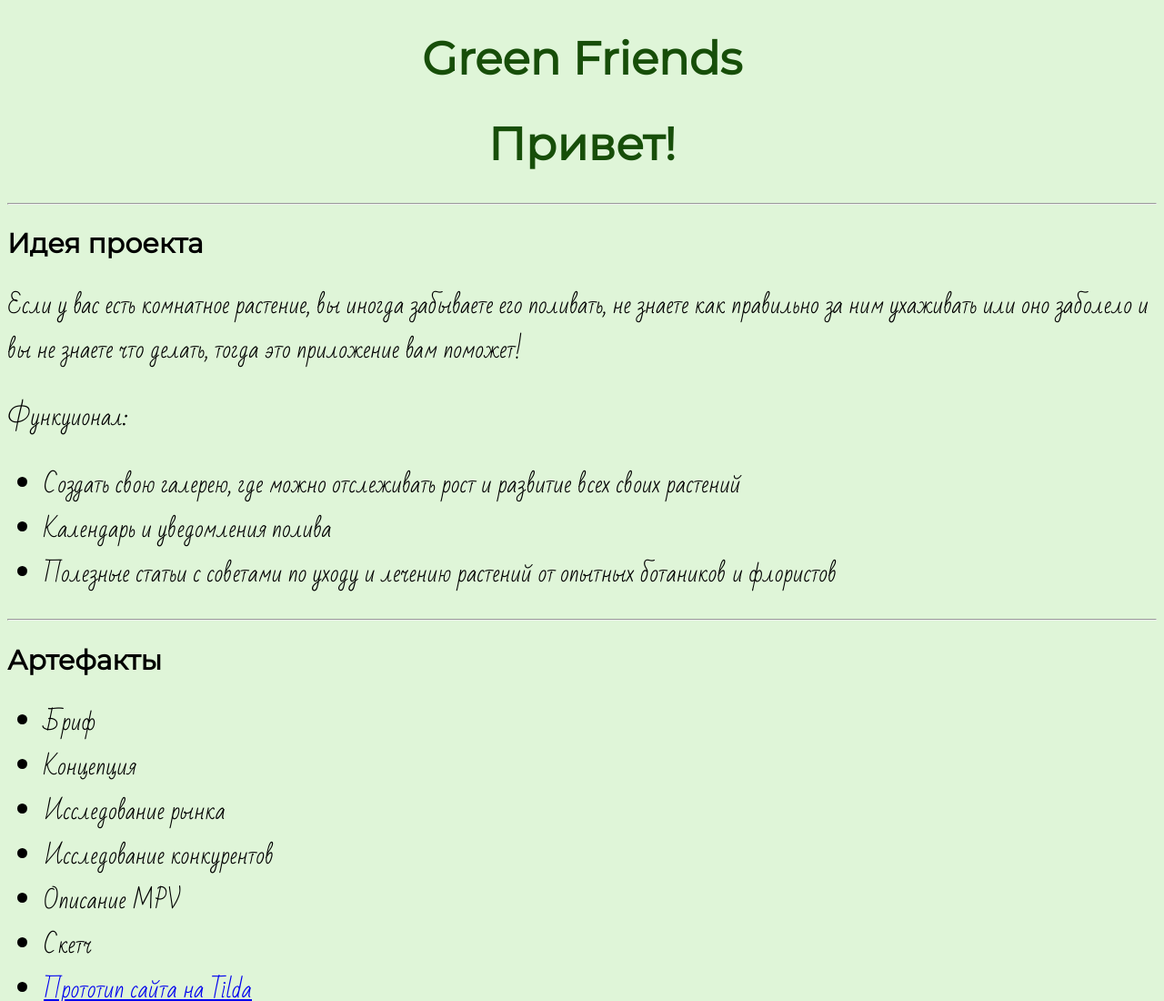
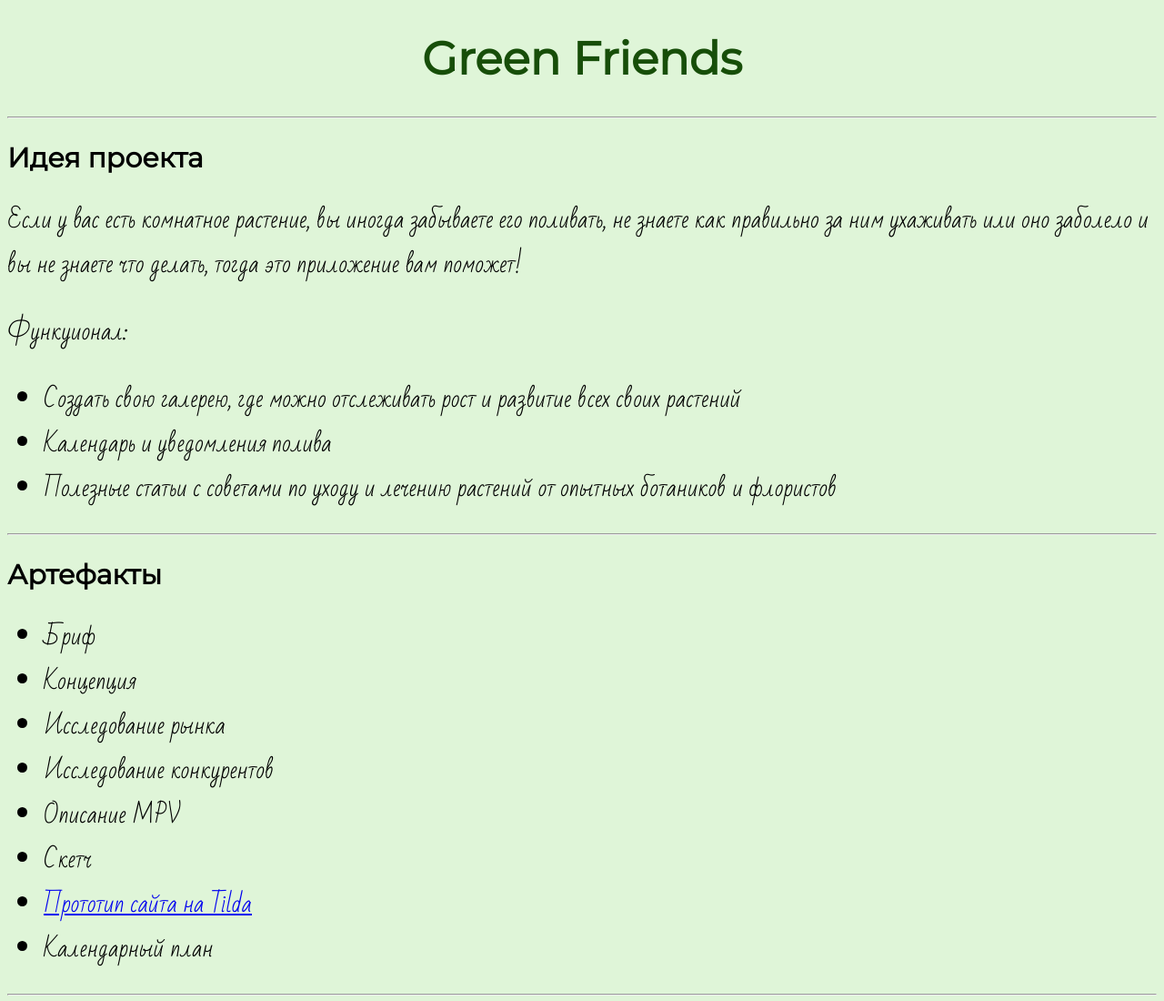
Before and after one commit to IrinaKirikovich/GF, a plain HTML site: page index.html in a window 1280 px wide. Shown: the top 1100 px of the page at 91% size. Drawn offline with Linux system fonts and the light colour scheme.

Commit message:
Обновление4

```diff
--- a/index.html
+++ b/index.html
@@ -32,7 +32,6 @@
 
 <body>
     <h1>Green Friends</h1>
-    <h1>Привет!</h1>
     <section>
         <hr>
         <h2>Идея проекта</h2>
```
